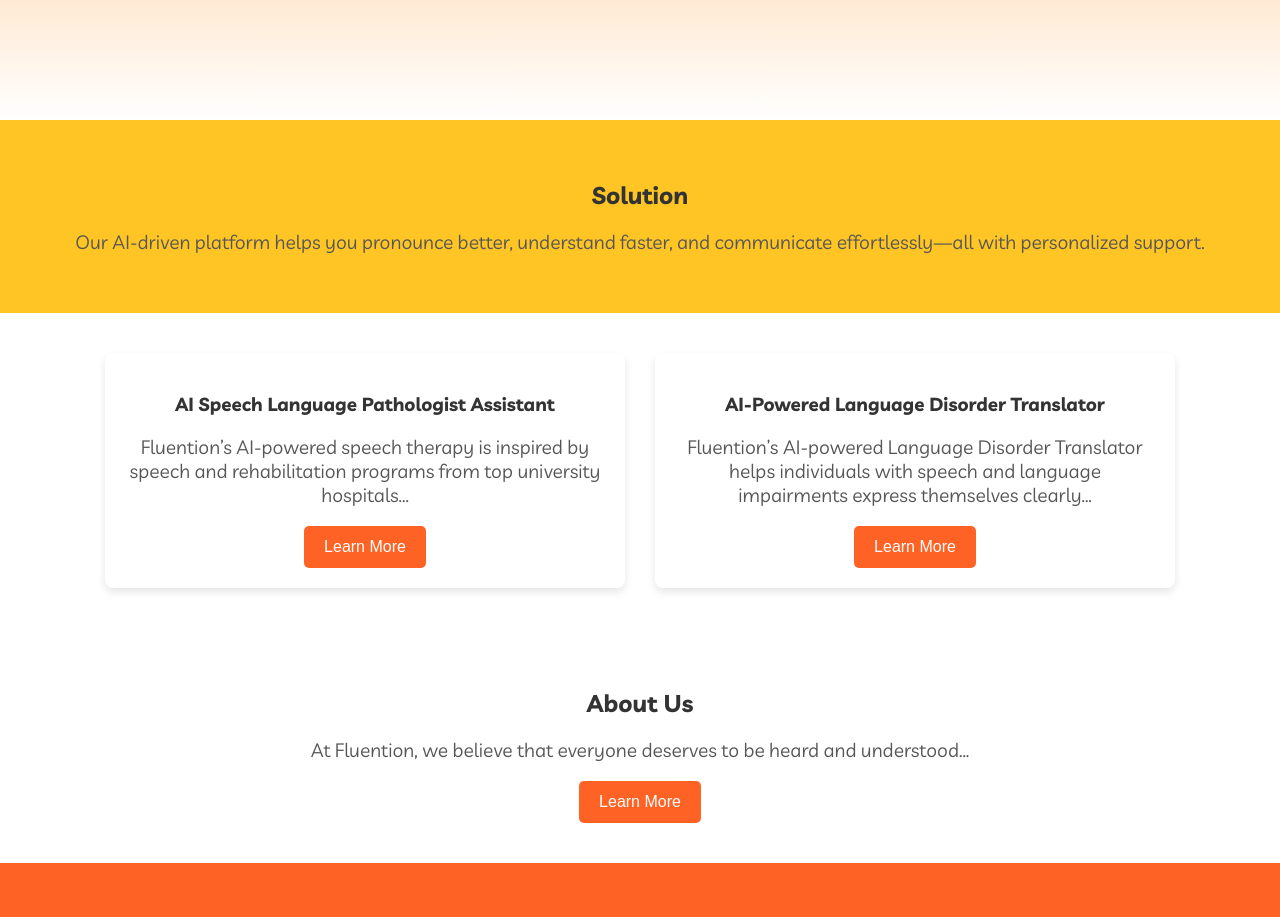
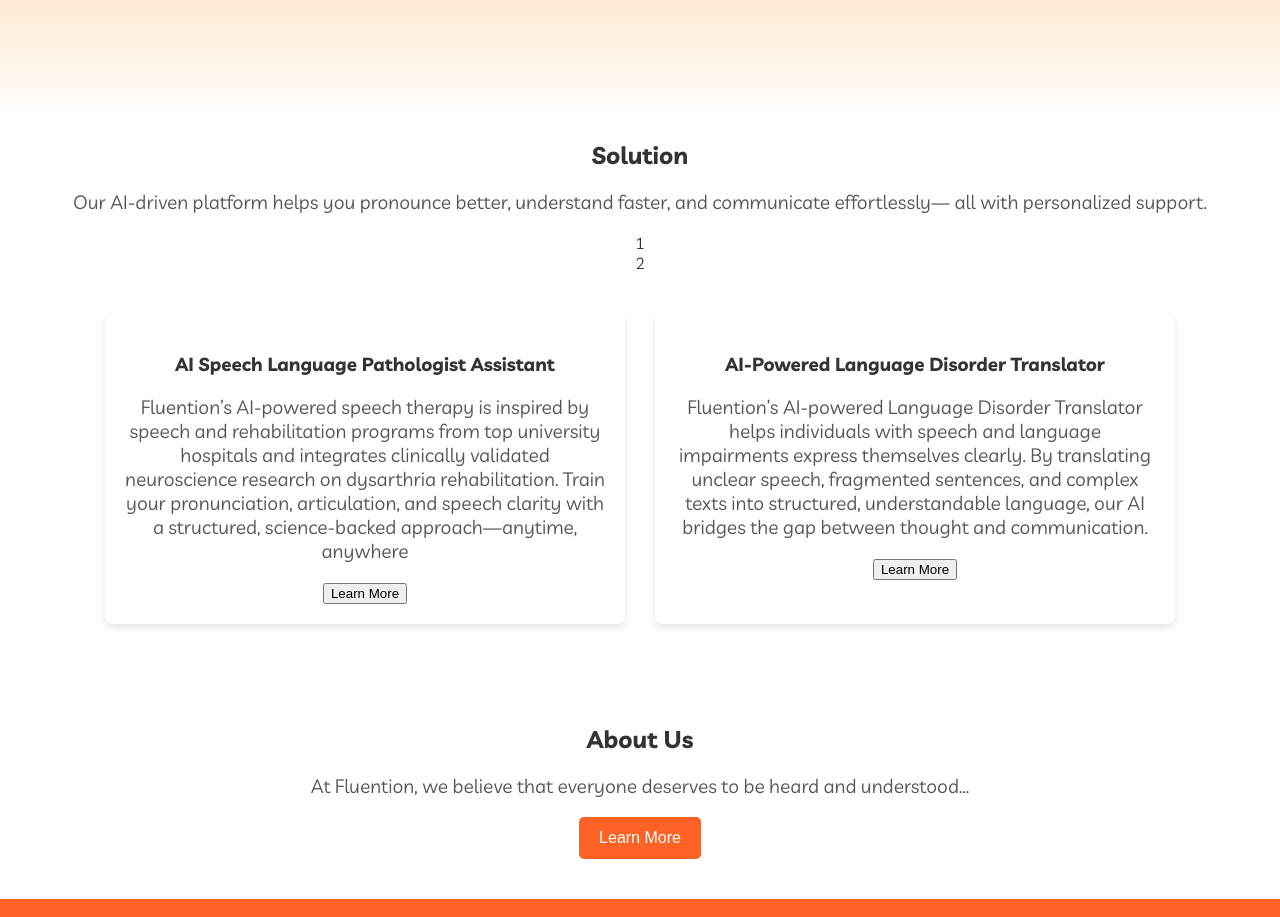
Before and after one commit to jihwimin/fluention, a Next.js app in the folder frontend/: page / in a window 1280 px wide. Shown: the part 2860-3777 px from the top of the page. Built offline with nearby package versions, Linux system fonts and the light colour scheme; a web font is replaced by a local one.

Commit message:
Update index.js

```diff
--- a/frontend/pages/index.js
+++ b/frontend/pages/index.js
@@ -63,33 +63,63 @@
           {/* Problem & Solution Sections */}
           <section className={styles.problem}>
               <h2>Problem</h2>
-              <p>Many individuals with autism, neurodivergent conditions, or speech disorders (such as dysarthria, aphasia, or apraxia of speech)
-                  struggle with pronunciation, sentence formation, and comprehension. Despite advancements in AI, there is no comprehensive tool
-                  that both enhances speech clarity and simplifies complex information for better understanding. This makes communication and
+              <p>Many individuals with autism, neurodivergent conditions, or speech disorders (such as dysarthria,
+                  aphasia, or apraxia of speech)
+                  struggle with pronunciation, sentence formation, and comprehension. Despite advancements in AI, there
+                  is no comprehensive tool
+                  that both enhances speech clarity and simplifies complex information for better understanding. This
+                  makes communication and
                   learning challenging for many.</p>
           </section>
 
-          <section className={styles.solution}>
-              <h2>Solution</h2>
-              <p>Our AI-driven platform helps you pronounce better, understand faster, and communicate effortlessly—all
-                  with personalized support.</p>
+          <section className={styles.solutionSection}>
+              <h2 className={styles.solutionTitle}>Solution</h2>
+              <p className={styles.solutionDescription}>
+                  Our AI-driven platform helps you pronounce better, understand faster, and communicate effortlessly—
+                  all with personalized support.
+              </p>
+
+              {/* Large Background Numbers */}
+              <div className={`${styles.bigNumber} ${styles.number1}`}>1</div>
+              <div className={`${styles.bigNumber} ${styles.number2}`}>2</div>
+
+              {/* Circles */}
+              <div className={`${styles.circle} ${styles.yellowCircle}`}></div>
+              <div className={`${styles.circle} ${styles.orangeCircle}`}></div>
+
+              {/* AI Services */}
+              <div className={styles.services}>
+                  {/* Left Service Box (Moves Up) */}
+                  <div className={`${styles.serviceBox} ${styles.serviceBoxLeft}`}>
+                      <h3 className={`${styles.serviceTitle} ${styles.serviceTitleLeft}`}>
+                          AI Speech Language Pathologist Assistant
+                      </h3>
+                      <p>
+                          Fluention’s AI-powered speech therapy is inspired by speech and rehabilitation programs
+                          from top university hospitals and integrates clinically validated neuroscience research
+                          on dysarthria rehabilitation. Train your pronunciation, articulation, and speech clarity
+                          with a structured, science-backed approach—anytime, anywhere
+                      </p>
+                      <button className={`${styles.learnMoreBtn} ${styles.learnMoreLeft}`}>Learn More</button>
+                  </div>
+
+                  {/* Right Service Box (Moves Down) */}
+                  <div className={`${styles.serviceBox} ${styles.serviceBoxRight}`}>
+                      <h3 className={`${styles.serviceTitle} ${styles.serviceTitleRight}`}>
+                          AI-Powered Language Disorder Translator
+                      </h3>
+                      <p>
+                          Fluention’s AI-powered Language Disorder Translator helps individuals with speech and
+                          language impairments express themselves clearly. By translating unclear speech, fragmented
+                          sentences, and complex texts into structured, understandable language, our AI bridges the
+                          gap between thought and communication.
+                      </p>
+                      <button className={`${styles.learnMoreBtn} ${styles.learnMoreRight}`}>Learn More</button>
+                  </div>
+              </div>
+
           </section>
 
-          {/* AI Services */}
-          <section className={styles.services}>
-              <div className={styles.serviceBox}>
-                  <h3>AI Speech Language Pathologist Assistant</h3>
-                  <p>Fluention’s AI-powered speech therapy is inspired by speech and rehabilitation programs from top
-                      university hospitals...</p>
-                  <button className="button">Learn More</button>
-              </div>
-              <div className={styles.serviceBox}>
-                  <h3>AI-Powered Language Disorder Translator</h3>
-                  <p>Fluention’s AI-powered Language Disorder Translator helps individuals with speech and language
-                      impairments express themselves clearly...</p>
-                  <button className="button">Learn More</button>
-              </div>
-          </section>
 
           {/* About Us */}
           <section className={styles.aboutUs}>
```
